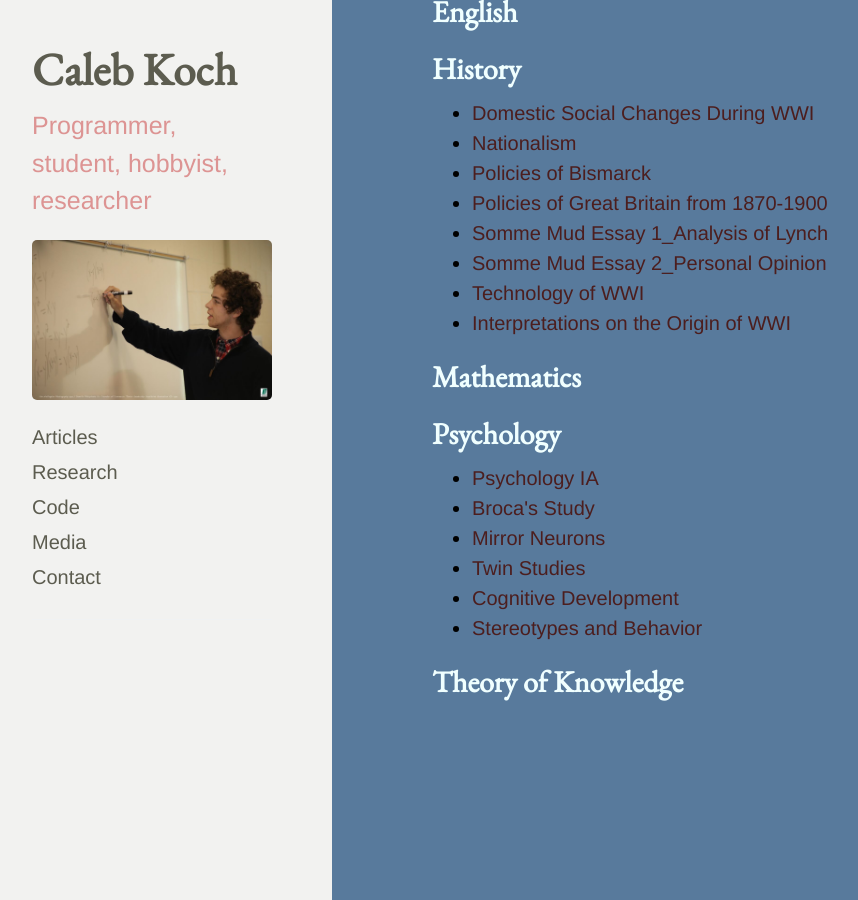
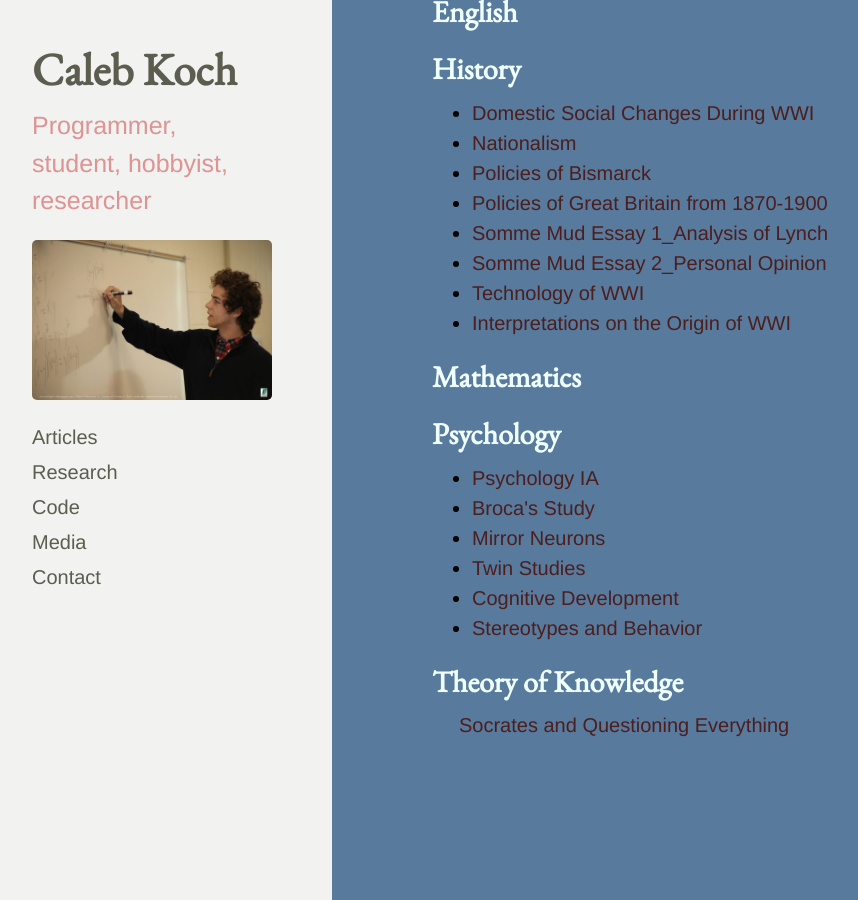
Before and after one commit to cakoch10/cakoch10.github.io, a Jekyll site: the page built from IB.md, in a window 1280 px wide and 900 px high, scrolled down 1189 px. Shown: the whole window, without its empty margins (28-886 px from the left). Built offline with Jekyll 4.4.1, drawn with Linux system fonts in a browser that asks for light colours.

Commit message:
Update IB.md

```diff
--- a/IB.md
+++ b/IB.md
@@ -60,3 +60,4 @@ Every diploma student writes an EE around 4,000 words which documents a particul
 </ul>
 
 <h2>Theory of Knowledge</h2>
+  <li><a href="https://drive.google.com/file/d/0B4OeX3-AwFSzUHR3aUQ4djRUMVU/view?usp=sharing" target="_blank">Socrates and Questioning Everything</a></li>
```
